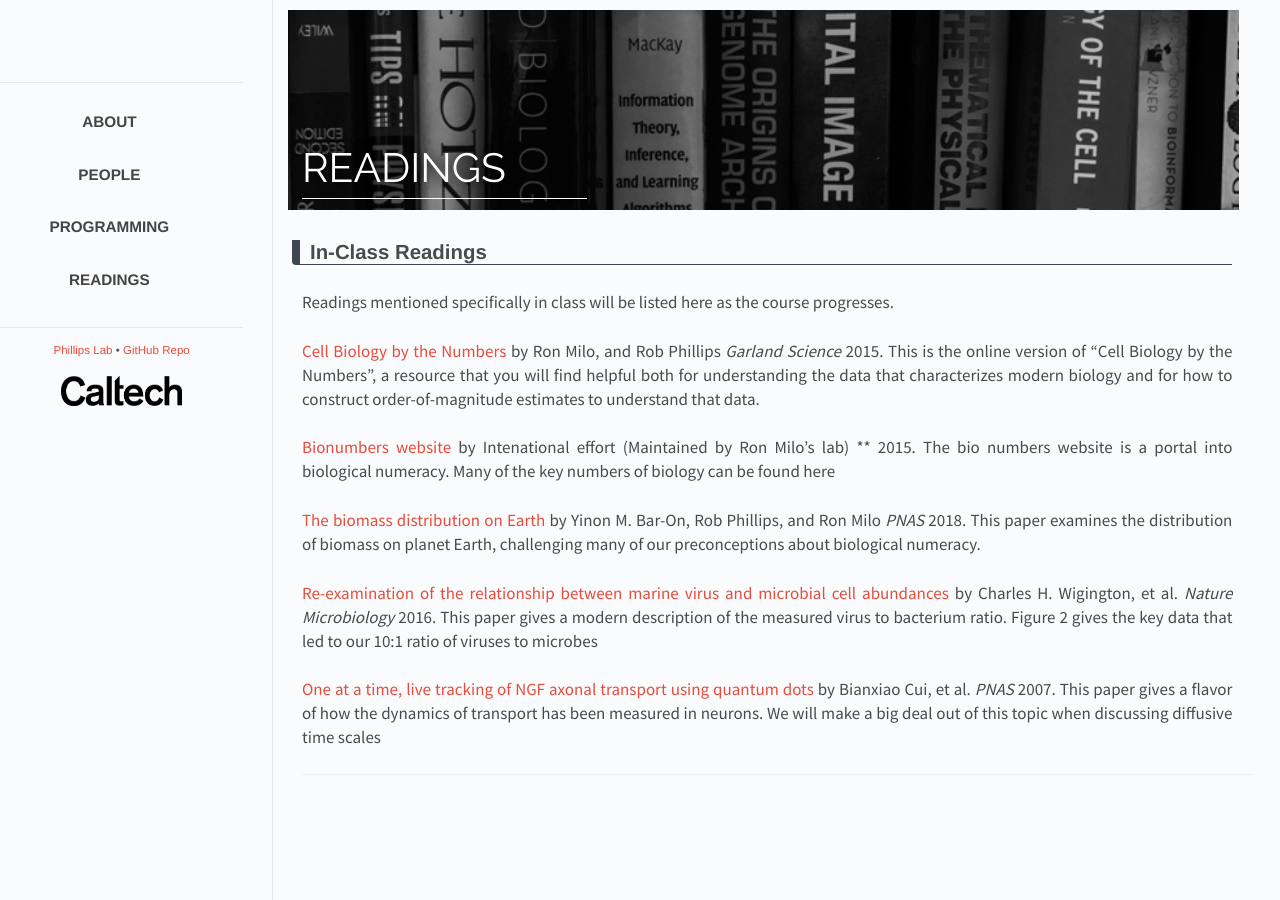
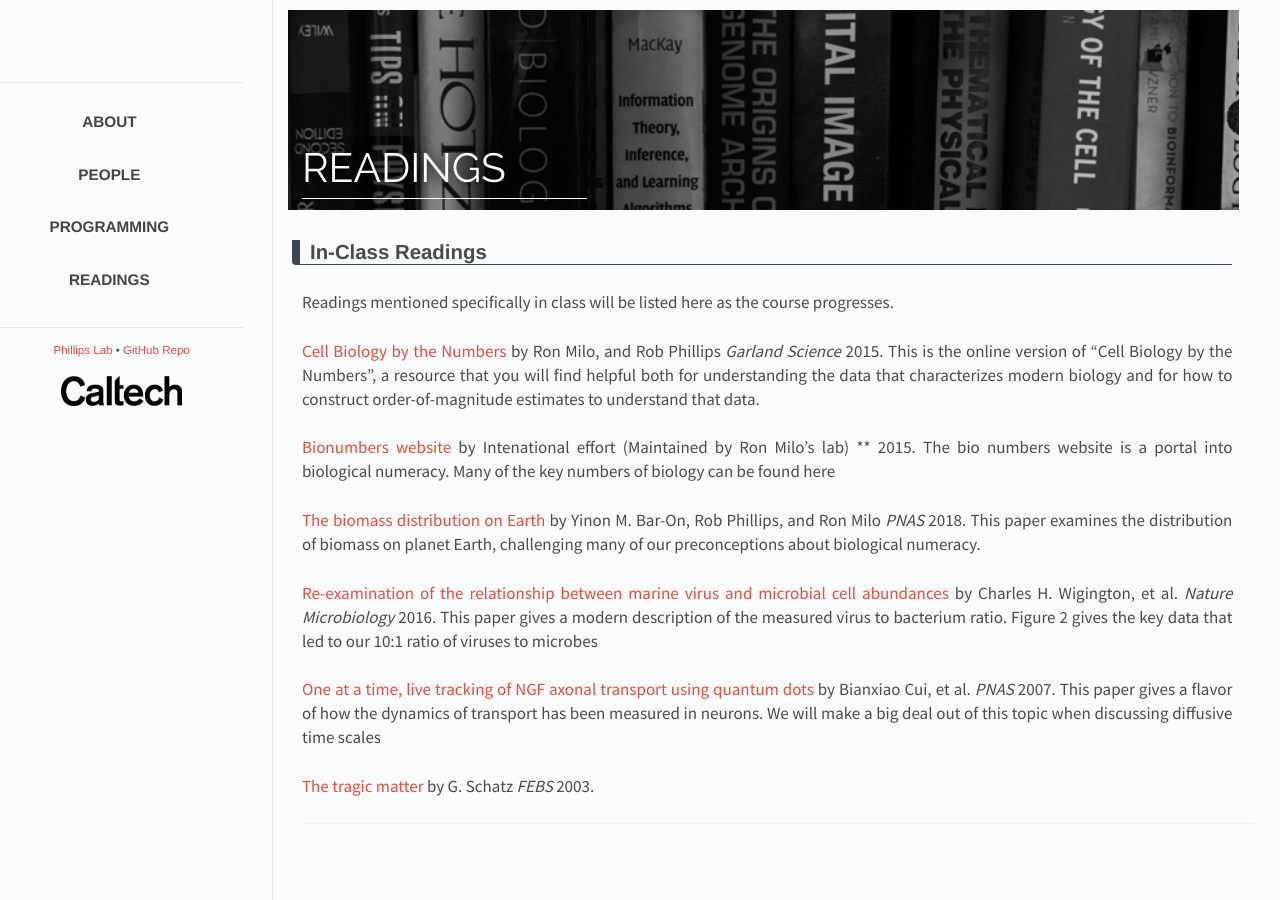
Before and after one commit to RPGroup-PBoC/ncbs_pboc, a Jekyll site: the page built from _posts/2017-01-24-readings.md, in a window 1280 px wide. Built offline with Jekyll 4.4.1, drawn with Linux system fonts in a browser that asks for light colours.

Commit message:
add paper

```diff
--- a/_data/papers.yaml
+++ b/_data/papers.yaml
@@ -32,6 +32,12 @@
   description: This paper gives a flavor of how the dynamics of transport has been measured in neurons.  We will make a big deal out of this topic when discussing diffusive time scales
   link: "http://www.rpdata.caltech.edu/courses/course_papers/PNAS_Cui_2007.pdf"
 
+- title: "The tragic matter"
+  author: G. Schatz
+  journal: FEBS
+  year: 2003
+  link: "http://www.rpdata.caltech.edu/courses/course_papers/FEBS_Schatz_2003.pdf"
+
 # - title: "Models in Biology: Accurate Descriptions of Our Pathetic Thinking"
 #   author: Jeremy Gunawardena
 #   journal: BMC Biology
```
